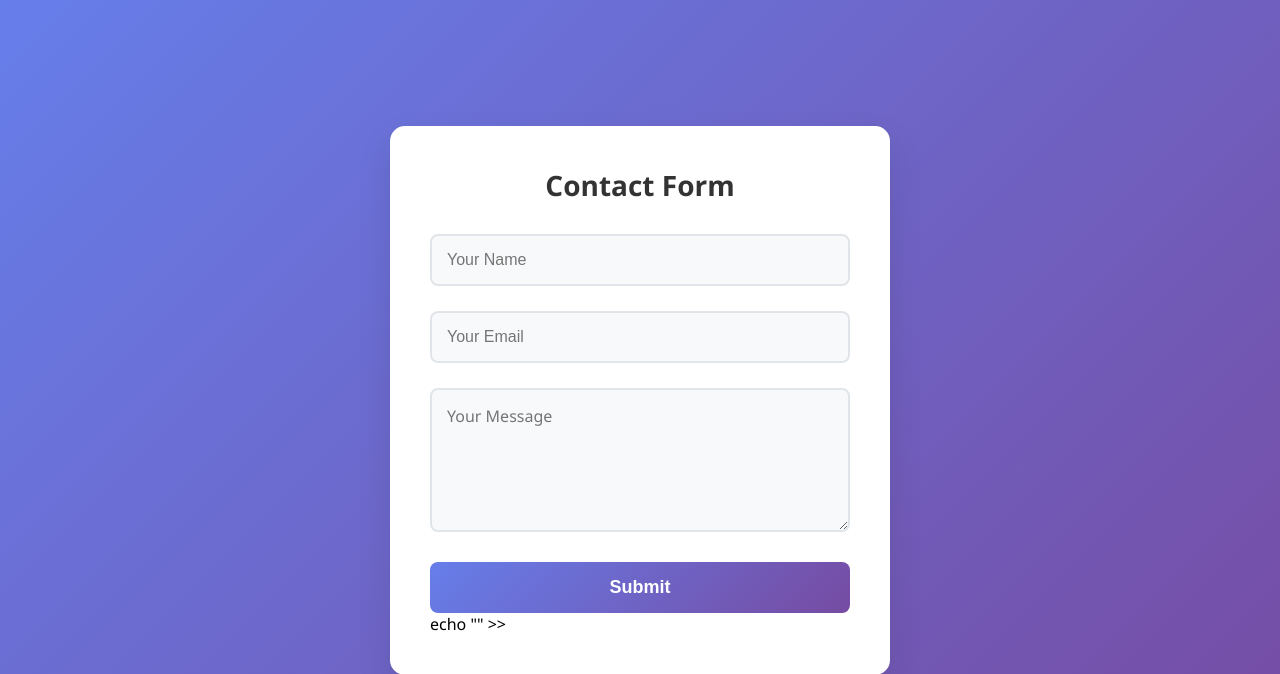
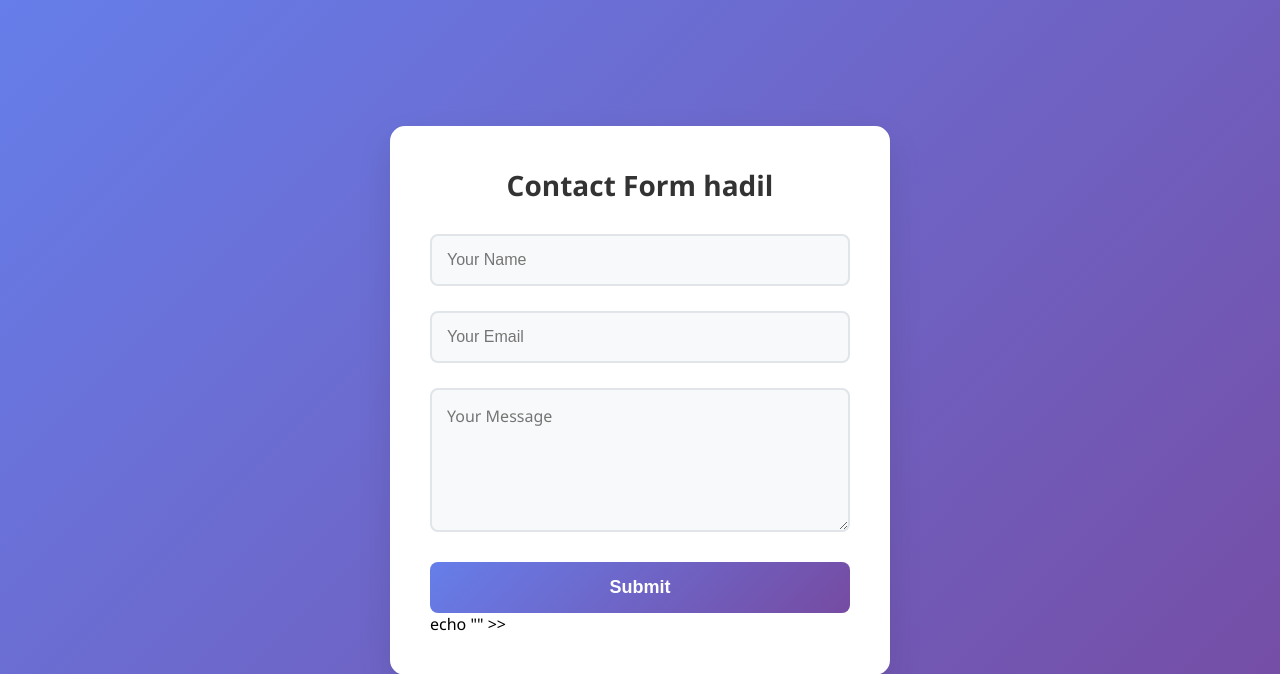
Before and after one commit to mhadiltt/webform, a PHP site: page / in a window 1280 px wide. Shown: the top 674 px of the page. Run offline with PHP 8.4, Linux system fonts and the light colour scheme.

Commit message:
index.php updated

```diff
--- a/src/index.php
+++ b/src/index.php
@@ -8,7 +8,7 @@
 </head>
 <body>
     <div class="container">
-        <h2>Contact Form</h2>
+        <h2>Contact Form hadil</h2>
         <form action="process-form.php" method="POST">
             <div class="form-group">
                 <input type="text" name="name" placeholder="Your Name" required>
```
